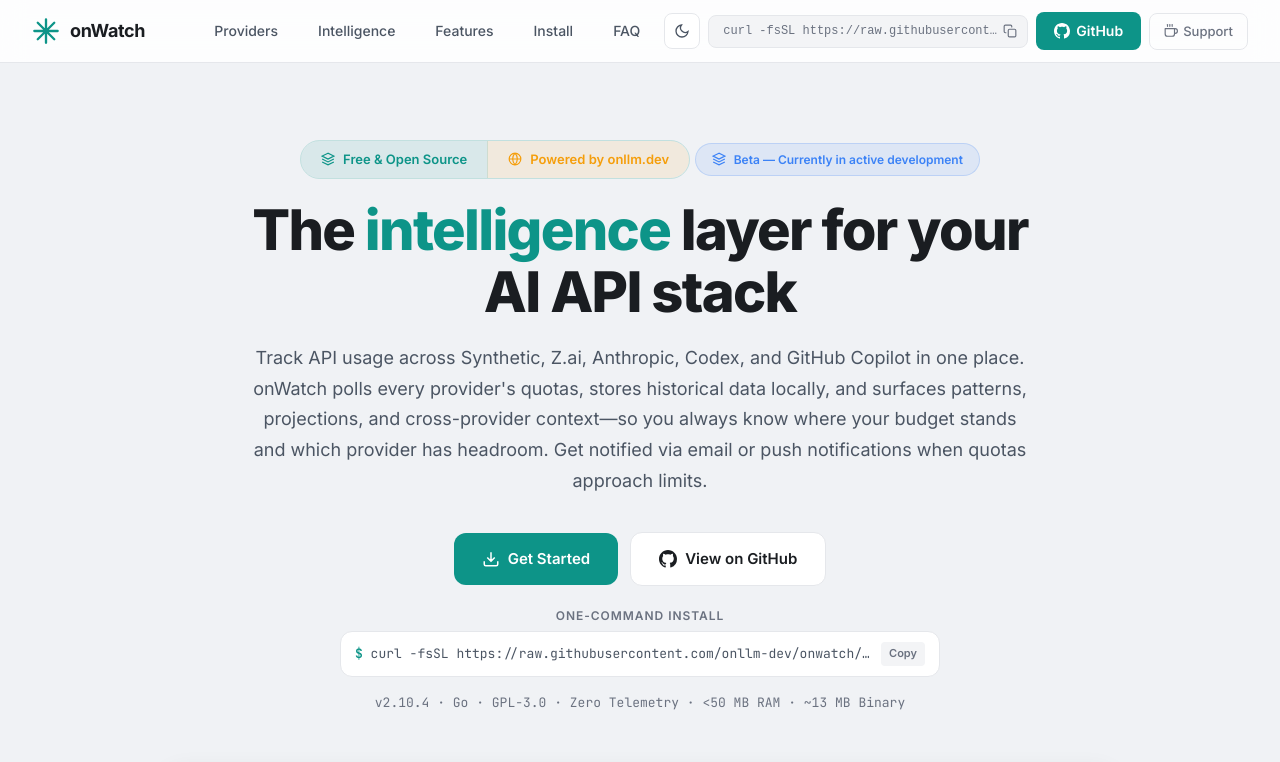
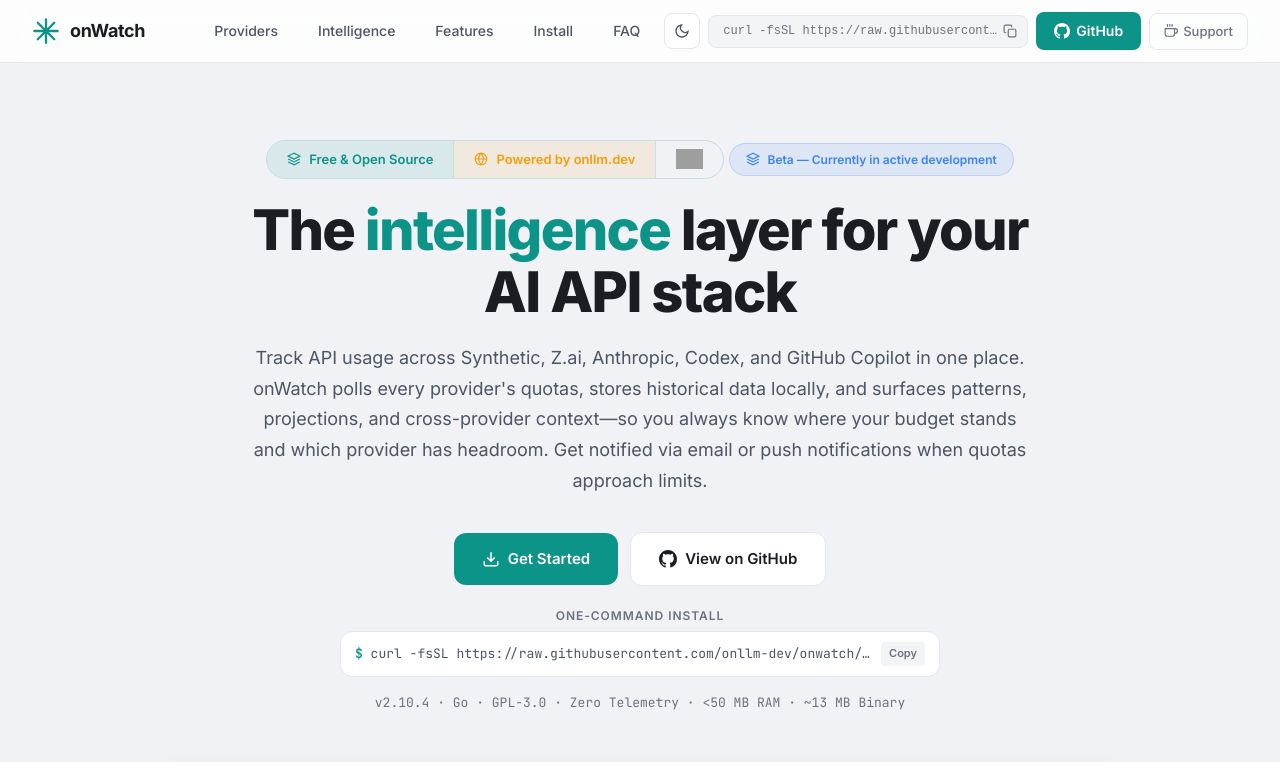
Before and after one commit to onllm-dev/onWatch, a plain HTML site: page landing/index.html in a window 1280 px wide. Shown: the top 762 px of the page. Drawn offline with nearby package versions, Linux system fonts and the light colour scheme; no server answers; grey boxes are pictures that could not be loaded.

Commit message:
feat: add downloads badge and optimize CI/CD pipelines
- Add GitHub downloads badge to README and landing page
- Consolidate 3 workflows into 2 (CI + Release)
- CI: Only run on PRs and main branch (saves minutes on feature branches)
- Release: Run tests once before builds (not 5x in parallel matrix)
- Release: Merge Docker publish into release workflow
- Delete standalone docker-publish.yml

```diff
--- a/landing/index.html
+++ b/landing/index.html
@@ -527,6 +527,15 @@ a:hover { text-decoration: underline; }
   background: rgba(245, 158, 11, 0.1);
   border-left: 1px solid rgba(13, 148, 136, 0.15);
 }
+.hero-badge-downloads {
+  color: var(--text-secondary);
+  background: var(--bg-tertiary);
+  border-left: 1px solid rgba(13, 148, 136, 0.15);
+}
+.hero-badge-downloads img {
+  height: 20px;
+  vertical-align: middle;
+}
 .hero-badge svg { width: 14px; height: 14px; }
 
 .hero h1 {
@@ -2235,6 +2244,9 @@ a:hover { text-decoration: underline; }
                 <a href="https://onllm.dev" class="hero-badge hero-badge-onllm" target="_blank" rel="noopener noreferrer">
                     <svg viewBox="0 0 24 24" fill="none" stroke="currentColor" stroke-width="2"><path d="M12 2a10 10 0 1 0 0 20 10 10 0 0 0 0-20zM2 12h20M12 2a15.3 15.3 0 0 1 4 10 15.3 15.3 0 0 1-4 10 15.3 15.3 0 0 1-4-10A15.3 15.3 0 0 1 12 2z"/></svg>
                     Powered by onllm.dev
+                </a>
+                <a href="https://github.com/onllm-dev/onwatch/releases" class="hero-badge hero-badge-downloads" target="_blank" rel="noopener noreferrer">
+                    <img alt="GitHub Downloads" src="https://img.shields.io/github/downloads/onllm-dev/onwatch/total?style=flat&logo=github&logoColor=currentColor&label=Downloads&color=gray">
                 </a>
             </div>
             <div class="beta-banner">
```
Also changed, not shown: .github/workflows/ci.yml, .github/workflows/docker-publish.yml (deleted), .github/workflows/release.yml, README.md.
